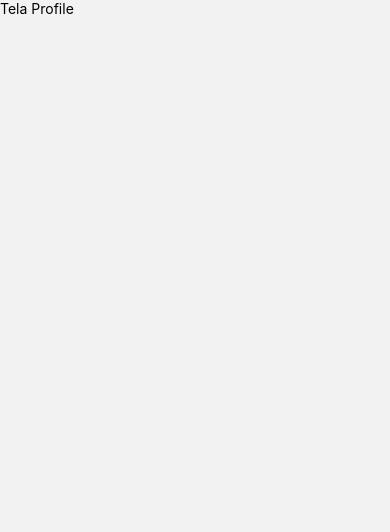
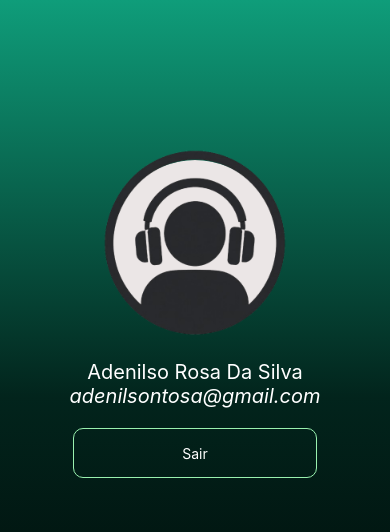
Before and after one commit to adenilson-silva-dev3561/AppGospelRadio, a React Native app: screen /Perfil in a window 390 px wide. Shown: the top 532 px of the page. Built offline with nearby package versions, Linux system fonts and the light colour scheme; grey boxes are pictures that could not be loaded.

Commit message:
Implementation screen profile

```diff
--- a/src/components/favoritesRadio/index.js
+++ b/src/components/favoritesRadio/index.js
@@ -40,17 +40,19 @@ const styles = StyleSheet.create({
     justifyContent: "space-between",
     alignItems: "center",
     width: "100%",
-    elevation: 2,
-    backgroundColor: "#ffffff",
+    backgroundColor: "transparent",
     padding: 4,
+    borderWidth: 1,
+    borderColor: "#747171",
+    marginTop: 8,
     borderRadius: 10,
-    marginTop: 8,
   },
 
   containerNameRadio: {
     width: "90%",
     flexDirection: "row",
     alignItems: "center",
+    borderRadius: 4,
   },
 
   areaLogo: {
@@ -65,7 +67,8 @@ const styles = StyleSheet.create({
   logoRadio: {
     width: 50,
     height: 50,
-    objectFit: "contain",
+    borderRadius: 100,
+    objectMode: "contain",
     marginRight: 16,
   },
 });
--- a/src/page/login/index.js
+++ b/src/page/login/index.js
@@ -1,12 +1,20 @@
 import React from "react";
-import { View, Text } from "react-native";
+import { View, Text, StyleSheet } from "react-native";
 
 function Login() {
   return (
-    <View>
-      <Text>Tela Login</Text>
+    <View style={styles.container}>
+      <Text>Tela Logi</Text>
     </View>
   );
 }
 
+const styles = StyleSheet.create({
+  container: {
+    flex: 1,
+    alignItems: "center",
+    backgroundColor: "red",
+    justifyContent: "center",
+  },
+});
 export default Login;
--- a/src/page/profile/index.js
+++ b/src/page/profile/index.js
@@ -1,12 +1,75 @@
+import { LinearGradient } from "expo-linear-gradient";
 import React from "react";
-import { View, Text } from "react-native";
+import { View, Text, StyleSheet, Image, TouchableOpacity } from "react-native";
 
 function Profile() {
   return (
-    <View>
-      <Text>Tela Profile</Text>
-    </View>
+    <LinearGradient
+      colors={["#0F9D7A", "#02241c", "#000000"]}
+      start={{ x: 0.5, y: 0 }}
+      end={{ x: 0.5, y: 1 }}
+      style={styles.container}
+    >
+      <View style={styles.areaInfo}>
+        <TouchableOpacity style={styles.areaAvatar} activeOpacity={0.8}>
+          <Image
+            style={styles.avatar}
+            source={require("../../../assets/avatar.png")}
+          />
+        </TouchableOpacity>
+        <Text style={{ fontSize: 20, color: "#fff" }}>
+          Adenilso Rosa Da Silva
+        </Text>
+        <Text style={{ fontSize: 20, color: "#fff", fontStyle: "italic" }}>
+          adenilsontosa@gmail.com
+        </Text>
+
+        <TouchableOpacity style={styles.buttonLogOut}>
+          <Text style={{ color: "#fff" }}>Sair</Text>
+        </TouchableOpacity>
+      </View>
+    </LinearGradient>
   );
 }
+const styles = StyleSheet.create({
+  container: {
+    flex: 1,
+    alignItems: "center",
+  },
 
+  areaInfo: {
+    width: "80%",
+    padding: 4,
+    alignItems: "center",
+    marginTop: "40%",
+  },
+  areaAvatar: {
+    width: 170,
+    height: 170,
+    borderRadius: 100,
+    alignItems: "center",
+    justifyContent: "center",
+    marginBottom: 30,
+    backgroundColor: "#ebe6e6",
+  },
+
+  avatar: {
+    width: 200,
+    height: 200,
+    resizeMode: "contain",
+  },
+
+  buttonLogOut: {
+    width: "80%",
+    height: 50,
+    borderWidth: 1,
+    borderRadius: 10,
+    marginTop: 20,
+    elevation: 3,
+    alignItems: "center",
+    justifyContent: "center",
+    borderColor: "#99f1af",
+    backgroundColor: "transparent",
+  },
+});
 export default Profile;
```
Also changed, not shown: assets/avatar.png (added).
